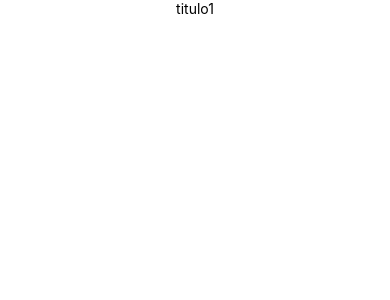
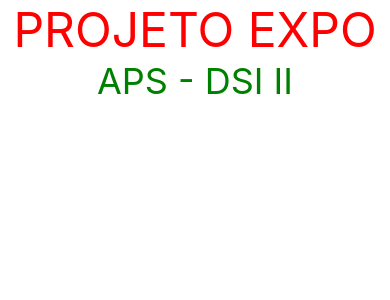
Before and after one commit to rogeriomatoso/projetoExpo, a React Native app: screen / in a window 390 px wide. Shown: the top 300 px of the page. Built offline with nearby package versions, Linux system fonts and the light colour scheme; grey boxes are pictures that could not be loaded.

Commit message:
Criação do componente ImagemCanyoon e outras alterações

```diff
--- a/App.js
+++ b/App.js
@@ -1,14 +1,20 @@
 import React, { Component } from 'react';
 import { StyleSheet, Text, View } from 'react-native';
+import ImagemCanyon from './src/components/ImagemCanyon';
 
 export default class App extends Component{
 
- // lets (titulo1) = 'PROJETO EXPO';
+
     render(){
+      let titulo1 = 'PROJETO EXPO';
+      let titulo2 = 'APS - DSI II';
+      let nome = 'Genivaldo Lacerda'
       return(
 
         <View style={styles.container}>
-          <Text>titulo1</Text>
+          <Text style={{color: '#FF0000', fontSize: 48}}>{titulo1}</Text>
+          <Text style={{color: 'green', fontSize: 36}}>{titulo2}</Text>
+          <ImagemCanyon largura={500} altura={500}/>
 
         </View>
       )
@@ -18,7 +24,6 @@ export default class App extends Component{
 const styles = StyleSheet.create({
   container: {
     alignItems: 'center',
-    color: '#FFF0000',
 
     }
   }
--- /dev/null
+++ b/src/components/ImagemCanyon.js
@@ -0,0 +1,16 @@
+import React, {Component} from 'react';
+import {Image, Text, View} from 'react-native';
+
+export default class ImagemCanyon extends Component{
+    render(){
+        let imagem = 'https://viagemeturismo.abril.com.br/wp-content/uploads/2016/10/grand-canyon-north-rim-grand-canyon-nps.jpeg';
+        return(
+            <View>
+                <Image
+                    source={{uri: imagem}}
+                    sytle={{width: this.props.largura, height: this.props.altura}}
+                />
+            </View>
+        )
+    }
+}
```
